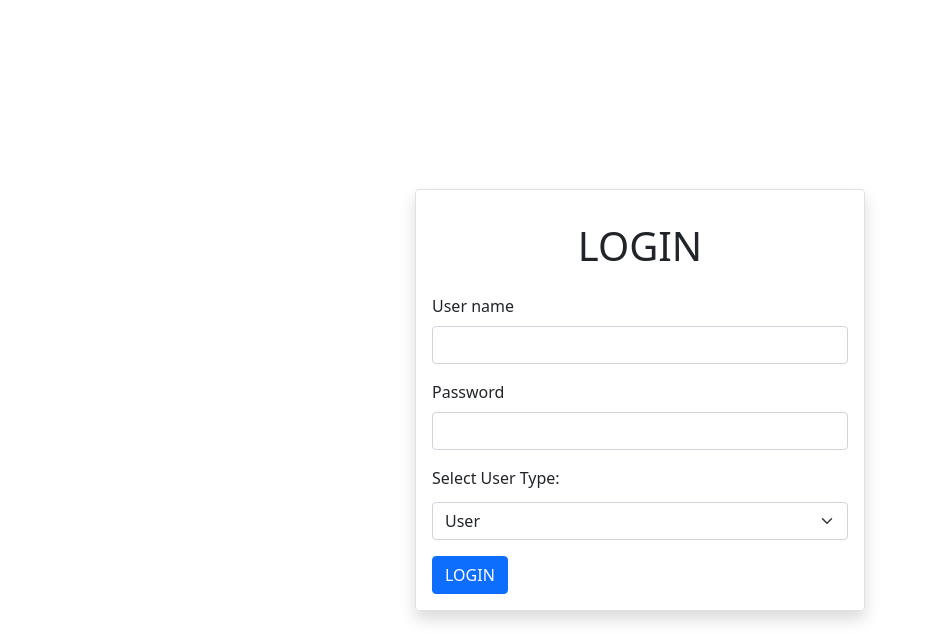
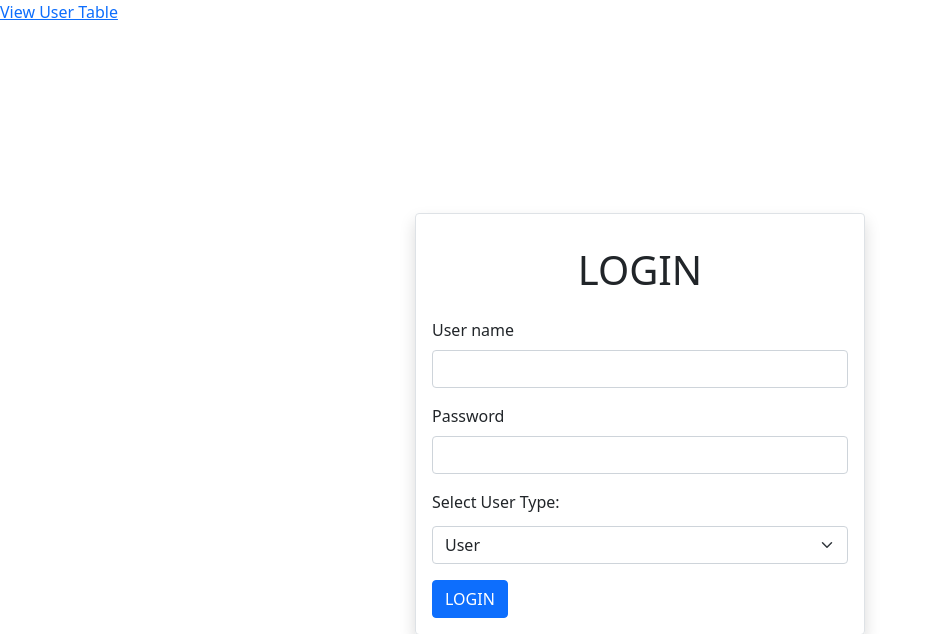
Before and after one commit to SNBA101/Group44-EngagePortal, a PHP site: page / in a window 1280 px wide. Shown: the top 634 px of the page, without its empty margins (0-931 px from the left). Run offline with PHP 8.4, Linux system fonts and the light colour scheme.

Commit message:
Update index.php

```diff
--- a/index.php
+++ b/index.php
@@ -6,6 +6,8 @@
 <head>
 	<title>login-system</title>
 	<link href="https://cdn.jsdelivr.net/npm/bootstrap@5.0.0-beta1/dist/css/bootstrap.min.css" rel="stylesheet" integrity="sha384-giJF6kkoqNQ00vy+HMDP7azOuL0xtbfIcaT9wjKHr8RbDVddVHyTfAAsrekwKmP1" crossorigin="anonymous">
+	<a href="user-table.php">View User Table</a>
+
 </head>
 <body>
       <div class="container d-flex justify-content-center align-items-center"
```
